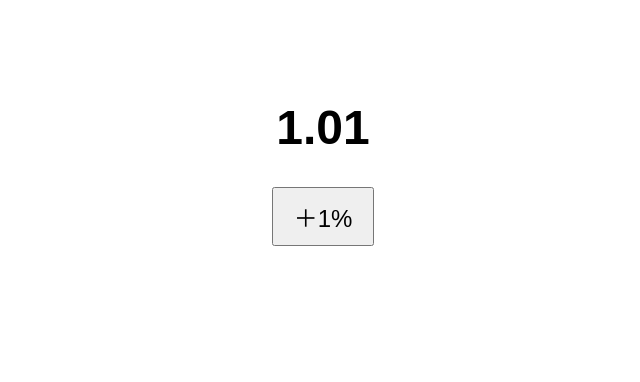
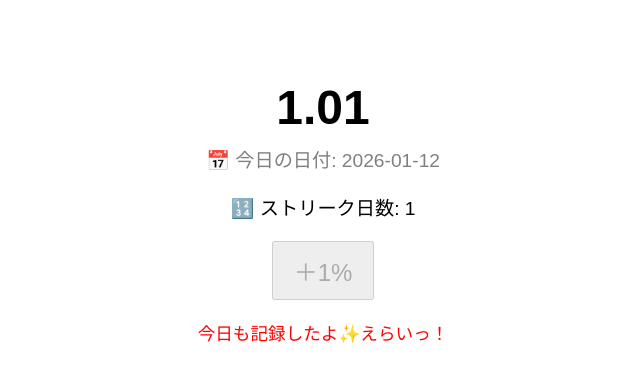
Before and after one commit to 0705koki/streak-counter, a plain HTML site: page index.html in a window 1280 px wide. Both pictures are taken after a click on the button "＋1%". Shown: the whole page, without its empty margins (317-957 px from the left). Drawn offline with Linux system fonts and the light colour scheme.

Commit message:
Update index.html

```diff
--- a/index.html
+++ b/index.html
@@ -4,26 +4,66 @@
   <meta charset="UTF-8">
   <title>Streak Counter</title>
   <style>
-    body { text-align: center; font-family: sans-serif; margin-top: 100px; }
-    h1 { font-size: 3em; }
+    body { text-align: center; font-family: sans-serif; margin-top: 80px; }
+    h1 { font-size: 3em; margin-bottom: 10px; }
+    #date { font-size: 1.2em; color: gray; margin-bottom: 20px; }
+    #streak-count { font-size: 1.2em; margin-bottom: 20px; }
     button { font-size: 1.5em; padding: 10px 20px; }
+    #message { color: red; margin-top: 20px; font-size: 1.1em; }
   </style>
 </head>
 <body>
   <h1 id="counter">1.00</h1>
-  <button onclick="increase()">＋1%</button>
+  <div id="date">📅 今日の日付: </div>
+  <div id="streak-count">🔢 ストリーク日数: </div>
+  <button id="plusButton" onclick="increase()">＋1%</button>
+  <div id="message"></div>
 
   <script>
     let value = parseFloat(localStorage.getItem("streak") || "1.00");
+    let lastDate = localStorage.getItem("lastDate") || "";
+    let streakCount = parseInt(localStorage.getItem("streakCount") || "0");
+
+    function getToday() {
+      const now = new Date();
+      return now.toISOString().split("T")[0]; // yyyy-mm-dd
+    }
+
     function updateDisplay() {
       document.getElementById("counter").textContent = value.toFixed(2);
+      document.getElementById("date").textContent = "📅 今日の日付: " + getToday();
+      document.getElementById("streak-count").textContent = "🔢 ストリーク日数: " + streakCount;
     }
+
+    function disableButtonWithMessage(msg) {
+      const btn = document.getElementById("plusButton");
+      btn.disabled = true;
+      document.getElementById("message").textContent = msg;
+    }
+
     function increase() {
+      const today = getToday();
+      if (lastDate === today) {
+        disableButtonWithMessage("今日はもう押しました！また明日ね🫶");
+        return;
+      }
+
       value *= 1.01;
+      streakCount += 1;
+      lastDate = today;
+
       localStorage.setItem("streak", value.toString());
+      localStorage.setItem("lastDate", lastDate);
+      localStorage.setItem("streakCount", streakCount.toString());
+
       updateDisplay();
+      disableButtonWithMessage("今日も記録したよ✨えらいっ！");
     }
+
     updateDisplay();
+    if (lastDate === getToday()) {
+      disableButtonWithMessage("今日はもう押しました！また明日来てね💙");
+    }
   </script>
 </body>
 </html>
```
